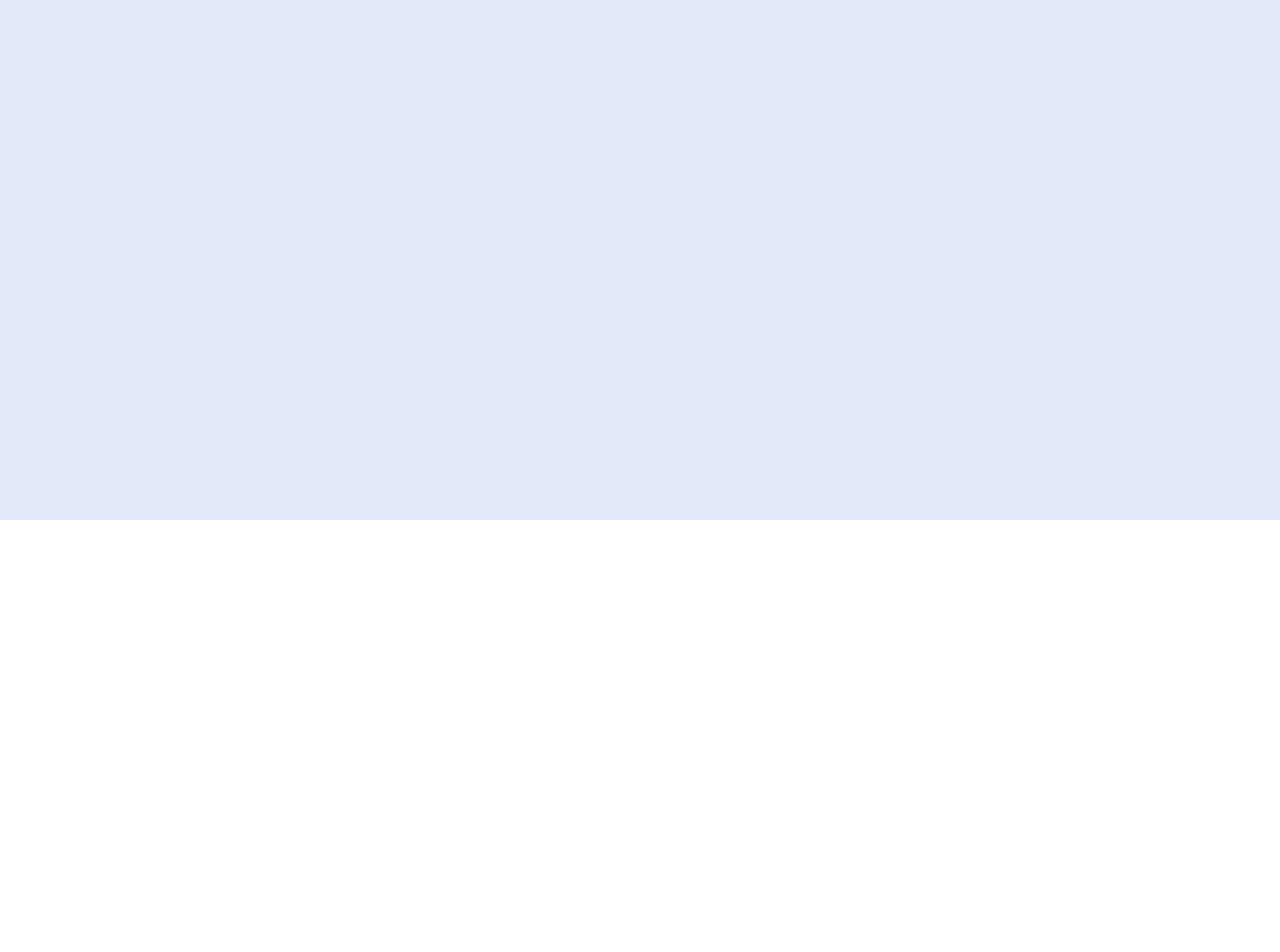
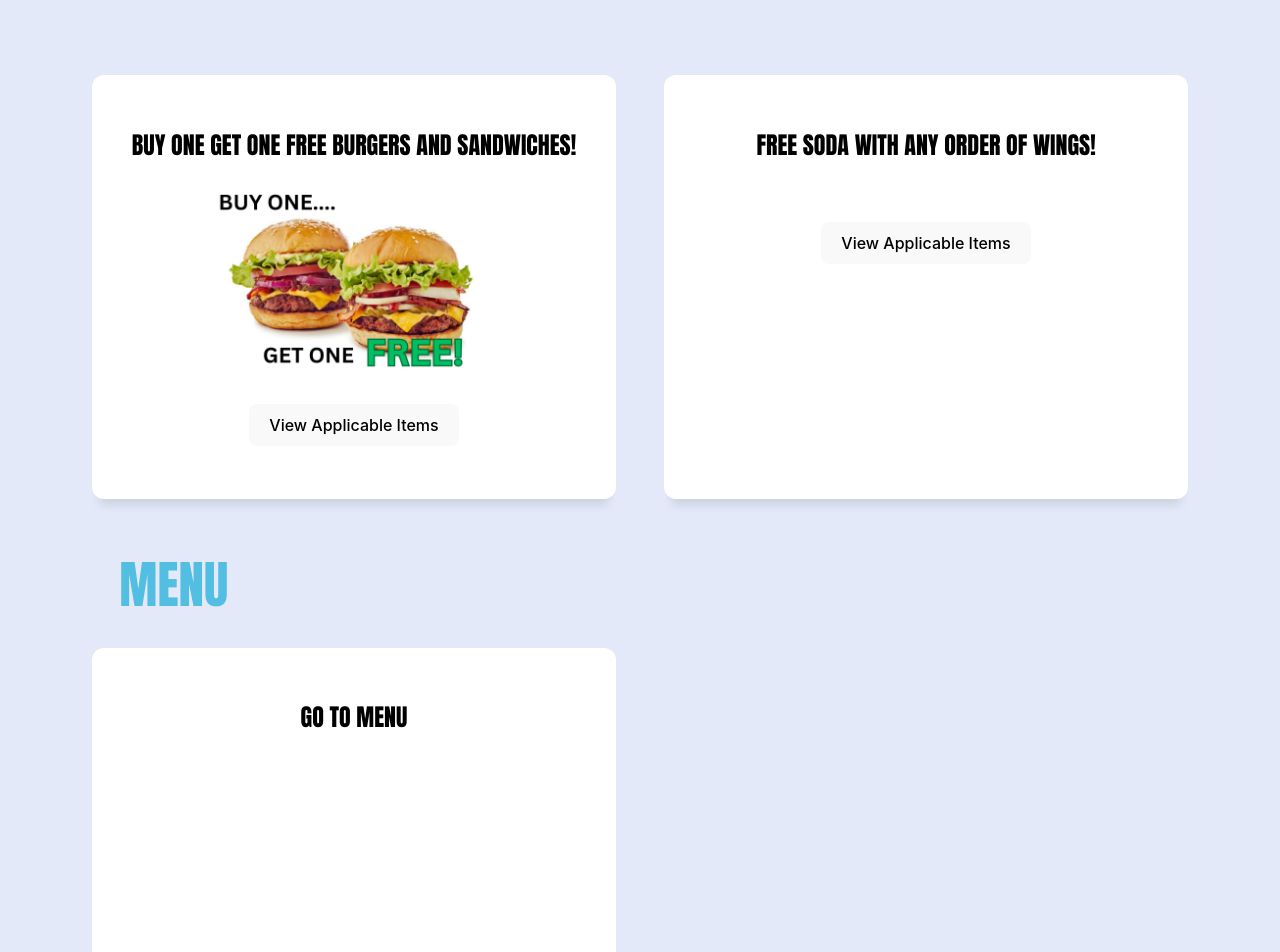
Before and after one commit to hgsherid17/e-commerce, a React (Vite) app: page / in a window 1280 px wide. Shown: the part 280-1232 px from the top of the page. Before the commit the page ends 800 px from the top, so only its background shows below. Built offline with nearby package versions, Linux system fonts and the light colour scheme.

Commit message:
organized menu page into categories

```diff
--- a/src/App.tsx
+++ b/src/App.tsx
@@ -4,13 +4,16 @@ import Cart from './Components/Cart.tsx';
 import { CartItemType, FoodItemType} from './types.ts';
 import foodItems from './data/foodItems.json'; // Static data does not need useState
 import Menu from './Pages/Menu.tsx';
+import MenuCategory from './Pages/MenuCategory.tsx';
+import MenuAll from './Pages/MenuAll.tsx';
+import Home from './Pages/Home.tsx';
 import NavBar from './Components/NavBar.tsx';
 
+// TODO: Make less ugly bruv
 // TODO: Change to pass in FoodItem instead of id?
 
 const App: React.FC = ()  => {
-
-  // TODO: Update cart item count bruv
+  const allItems = Object.values(foodItems).flat();
   const [isCartOpen, setIsCartOpen] = useState<boolean>(false);
   const [cart, setCart] = useState<CartItemType[]>([]);
   const [totalPrice, setTotalPrice] = useState<number>(0);
@@ -28,7 +31,7 @@ const App: React.FC = ()  => {
    * @param id
    */
   const addToCart = (id: number) => {
-    const addedItem = foodItems.find(item => item.id === id);
+    const addedItem = allItems.find(item => item.id === id);
     // const itemIndex = cart.findIndex(item => item.id === id);
     // If item exists
     if (addedItem) {
@@ -52,9 +55,6 @@ const App: React.FC = ()  => {
     else {
       console.error("Could not find item " + id);
     }
-
-    // TODO: If user adds the same item multiple times, print the number of that item
-    // in the cart rather than the same item multiple times (e.g. 3x Wings - $5.99)
   };
 
   /**
@@ -93,7 +93,8 @@ const App: React.FC = ()  => {
   // Automatically update tax when item is added
   useEffect(() => {
     setCurrentTax(totalPrice * tax);
-  }, [totalPrice] )
+    setCart(cart);
+  }, [totalPrice, cart])
 
   return (
 
@@ -102,7 +103,10 @@ const App: React.FC = ()  => {
       <NavBar toggleCart = {toggleCart} cartCount = {cartCount}/>
 
       <Routes>
+        <Route path="/" element={<Home />} />
         <Route path="/menu" element={<Menu addToCart = {addToCart} />} />
+        <Route path="/menu/:category" element={<MenuCategory addToCart={addToCart}/>} />
+        <Route path="/menu/all" element={<MenuAll addToCart = {addToCart}/>} />
       </Routes>
 
       { isCartOpen && (
--- /dev/null
+++ b/src/Components/FoodCategory.tsx
@@ -0,0 +1,22 @@
+import React from 'react';
+import { Link } from 'react-router-dom';
+
+interface FoodCategoryProperties {
+    category: string;
+    numItems: number;
+}
+const FoodCategory: React.FC<FoodCategoryProperties> = ({category, numItems}) => {
+
+    return (
+
+        <div className = "category">
+            <h2>{category}</h2>
+
+            <p>{numItems} Items</p>
+
+            <p><Link to={`/menu/${category}`}>View Items</Link></p>
+
+        </div>
+    )
+}
+export default FoodCategory;
--- /dev/null
+++ b/src/Components/Promotion.tsx
@@ -0,0 +1,27 @@
+import React from 'react';
+import { PromoType } from '../types';
+
+interface PromotionProperties {
+    item: PromoType;
+}
+
+const Promotion : React.FC<PromotionProperties> = ({item}) => {
+
+    // REMINDER: add button to view applicable items
+    return (
+        <div className = "promoItem">
+
+            <div className = "promoInfo">
+                <h2>{item.description}</h2>
+            </div>
+
+            <div className = "promoImage">
+                <img src={item.image !== "N/A" ? item.image : "./images/default.jpg"}/>
+            </div>
+
+            <button>View Applicable Items</button>
+
+        </div>
+    );
+}
+export default Promotion;
--- /dev/null
+++ b/src/Pages/Home.tsx
@@ -0,0 +1,44 @@
+import React from 'react';
+import promos from '../data/promotions.json';
+import Promotion from '../Components/Promotion.tsx';
+import { PromoType } from '../types.ts';
+
+interface HomeProperties {
+
+}
+const Home: React.FC<HomeProperties> = ()  => {
+    return (
+        <div className = "home">
+            <div className = "promotions">
+                <h1>Promos</h1>
+
+                {
+                    promos.length > 0 ? (
+                    <div className="promoContainer">
+                    {promos.map((item : PromoType) => (
+                        <Promotion key= {item.id} item = {item}/>
+                        ))}
+                    </div>
+                    ) :
+                    (
+                    <div className="404">
+                        <h2>No promotions today</h2>
+                    </div>
+                    )
+                }
+
+            </div>
+
+            <div className = "menuHome">
+                <h1>Menu</h1>
+
+                <div className="goToMenu">
+                    <h2>Go to Menu</h2>
+                </div>
+
+            </div>
+        </div>
+    )
+}
+
+export default Home;
--- /dev/null
+++ b/src/Pages/MenuAll.tsx
@@ -0,0 +1,63 @@
+import React, {useState} from 'react';
+import FoodItem from '../Components/FoodItem';
+import foodItems from '../data/foodItems.json';
+import { MenuProperties, SearchTermType, FoodItemType } from '../types';
+import { Link } from 'react-router-dom';
+
+
+const MenuAll : React.FC<MenuProperties> = ({addToCart}) => {
+    const allItems = Object.values(foodItems).flat();
+    const [searchTerm, setSearchTerm] = useState<SearchTermType>("");
+    const [filteredItems, setFilteredItems] = useState<FoodItemType[]>(allItems);
+
+    /**
+     * Searches json of food items given a specific search term
+     * @param term
+     */
+    const searchFoodItems = async(term: string) => {
+        // Flatten food item data
+        const allItems = Object.values(foodItems).flat();
+
+        const filtered = allItems.filter(item =>
+        item.name.toLowerCase().includes(term.toLowerCase()));
+        setFilteredItems(filtered);
+    };
+
+    return (
+        <div className = "allItems">
+            <div className = "header">
+                <Link to="/menu">Menu</Link>
+                <h1>Menu</h1>
+            </div>
+            <div className = "search">
+                <input
+                placeholder = "Search for food..."
+                value = {searchTerm}
+                // If we want to search automatically,
+                // change to "searchFoodItems"
+                onChange={(e) => setSearchTerm(e.target.value)}
+                />
+                <button
+                    type="submit"
+                    onClick={() => searchFoodItems(searchTerm)}
+                    >Search
+                </button>
+            </div>
+            {
+                filteredItems.length > 0 ? (
+                <div className="container">
+                {filteredItems.map((item : FoodItemType) => (
+                    <FoodItem key={item.id} item = {item} addToCart = {addToCart}/>
+                    ))}
+                </div>
+                ) :
+                (
+                <div className="404">
+                    <h2>No food items found</h2>
+                </div>
+                )
+            }
+        </div>
+    )
+}
+export default MenuAll;
--- /dev/null
+++ b/src/Pages/MenuCategory.tsx
@@ -0,0 +1,37 @@
+import React from 'react';
+import { useParams, Link } from 'react-router-dom';
+import foodItems from '../data/foodItems.json'
+import { FoodItemCategories, FoodItemType, MenuProperties } from '../types';
+import FoodItem from '../Components/FoodItem.tsx'
+
+const MenuCategory : React.FC<MenuProperties> = ({addToCart}) => {
+    const { category } = useParams<{ category: string }>();
+    const categories = foodItems as FoodItemCategories;
+    const items = categories[category as keyof FoodItemCategories] || [];
+
+    return (
+        <div className = "menuCategory">
+            <div className = "header">
+                <Link to="/menu">Menu</Link>
+                <h1>{category}</h1>
+            </div>
+            <div className = "categoryItems">
+            {
+                    items.length > 0 ? (
+                    <div className="container">
+                        {items.map((item : FoodItemType) => (
+                            <FoodItem key={item.id} item = {item} addToCart = {addToCart}/>
+                        ))}
+                    </div>
+                    ) :
+                    (
+                    <div className="404">
+                        <h2>No food items found</h2>
+                    </div>
+                    )
+                }
+            </div>
+        </div>
+    )
+}
+export default MenuCategory;
--- a/src/data/foodItems.json
+++ b/src/data/foodItems.json
@@ -1,46 +1,50 @@
-[
+{
+    "Burgers": [
     {
         "id": 1,
         "image": "/images/burger.jpg",
         "name": "Burger",
         "price": 9.99,
         "calories": 777
-    },
+    }
+],
+"Sandwiches": [
     {
         "id": 2,
         "image": "/images/sandwich.jpg",
         "name": "Sandwich",
         "price": 7.99,
         "calories": 500
-    },
+    }
+],
+"Salads": [
     {
         "id": 3,
         "image": "/images/salad.jpg",
         "name": "Salad",
         "price": 8.99,
         "calories": 777
-    },
+    }
+],
+"Sides": [
     {
         "id": 4,
-        "image": "/images/taco.jpg",
-        "name": "Taco",
-        "price": 5.99,
-        "calories": 500
-    },
-    {
-        "id": 5,
         "image": "/images/fries.jpg",
         "name": "Fries",
         "price": 3.99,
         "calories": 327
-    },
+    }
+],
+"Drinks": [
     {
         "id": 6,
         "image": "/images/soda.jpg",
         "name": "Soda",
         "price": 2.99,
         "calories": 105
-    },
+    }
+],
+"Wings": [
     {
         "id": 7,
         "image": "/images/wings.jpg",
@@ -48,6 +52,5 @@
         "price": 5.99,
         "calories": 555
     }
-
-
 ]
+}
--- /dev/null
+++ b/src/data/promotions.json
@@ -0,0 +1,17 @@
+[
+    {
+        "id": 1,
+        "image": "./images/BOGOBurgers.png",
+        "description": "Buy one get one free burgers and sandwiches!",
+        "type": "BOGO",
+        "applicableItems": [1, 2]
+    },
+    {
+        "id": 2,
+        "image": "",
+        "description": "Free soda with any order of wings!",
+        "type": "FREEITEM",
+        "applicableItems": [7]
+    }
+
+]
--- a/src/index.css
+++ b/src/index.css
@@ -31,13 +31,13 @@ body {
   text-align: center;
   background-color: rgb(227, 233, 248);
 }
-
 h1 {
   font-size: 3.2em;
   line-height: 1.1;
   background-color: skyblue;
-  padding: 1em;
+  padding-left: 1em;
 }
+
 input {
   border-radius: 8px;
   border: 1px solid transparent;
@@ -110,6 +110,75 @@ input {
 }
 .price {
   font-size: 1.5em;
+}
+
+/** PROMOTIONS **/
+.promoContainer {
+  width: 100%;
+  margin-top: 3rem;
+
+  display: flex;
+  justify-content: center;
+  align-items: center;
+  flex-wrap: wrap;
+  /*
+  display: flex;
+  flex-wrap: wrap;
+  justify-content: center;
+  align-items: center;*/
+}
+.promoItem {
+  width: 460px;
+  height: 360px;
+  margin: 1.5rem;
+  padding: 2em;
+
+  position: relative;
+  border-radius: 12px;
+  overflow: hidden;
+  border: none;
+  background-color: white;
+  transition: all 0.4s cubic-bezier(0.175, 0.885, 0, 1);
+  box-shadow: 0px 13px 10px -7px rgba(0, 0, 0, 0.1);
+  color: black;
+}
+.promoImage img {
+  width: auto;
+  height: 200px;
+}
+
+.home h1 {
+  color: rgb(82, 190, 226);
+  background-color: transparent;
+  text-transform: uppercase;
+  text-align: left;
+  font-family: 'Impact', fantasy;
+}
+
+.home h2 {
+  text-transform: uppercase;
+  font-family: 'Impact', fantasy;
+}
+
+.promoItem:hover {
+  box-shadow: 0px 30px 18px -8px rgba(0, 0, 0, 0.1);
+  transform: scale(1.05, 1.05);
+}
+
+.goToMenu {
+  width: 460px;
+  height: 360px;
+  margin: 1.5rem;
+  padding: 2em;
+
+  position: relative;
+  border-radius: 12px;
+  overflow: hidden;
+  border: none;
+  background-color: white;
+  transition: all 0.4s cubic-bezier(0.175, 0.885, 0, 1);
+  box-shadow: 0px 13px 10px -7px rgba(0, 0, 0, 0.1);
+  color: black;
 }
 
 /** NAV BAR **/
```
Also changed, not shown: src/Pages/Menu.tsx (+22 -45 lines), src/types.ts (+15 -0 lines), public/images/BOGOBurgers.png (added), 1 other file (tests, documents, lock files or other folders).
